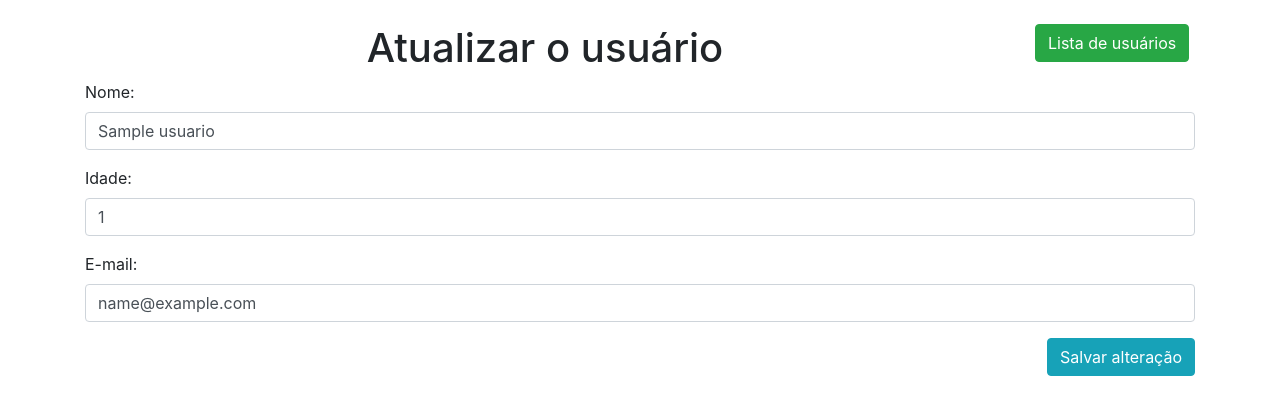
After one commit to ValeriaNiceria/PHP-POO-CRUD, a PHP site: page /edit.php?id=1 in a window 1280 px wide. The commit adds this page. Shown: the top 415 px of the page. Run offline with PHP 8.4, Linux system fonts and the light colour scheme; tables that the repository leaves empty hold one stand-in row (values such as "Sample post").

Commit message:
Editando o usuário

```diff
--- /dev/null
+++ b/edit.php
@@ -0,0 +1,53 @@
+<?php
+
+include_once("class/Crud.php");
+
+$crud = new Crud();
+
+$id = $crud->escape_string($_GET['id']);
+
+$result = $crud->getData("SELECT * FROM usuarios WHERE id = $id");
+
+foreach ($result as $res) {
+	$nome = $res['nome'];
+	$idade = $res['idade'];
+	$email = $res['email'];
+}
+?>
+
+<!DOCTYPE html>
+<html lang="en">
+<head>
+	<meta charset="UTF-8">
+	<title>Atualizar usuário - <?=$nome;?></title>
+	<link rel="stylesheet" href="assets/css/bootstrap.css">
+</head>
+<body class="container mt-4">
+
+	<div class="row">
+		<div class="col-lg-10">
+			<h1 class="text-center">Atualizar o usuário</h1>
+		</div>
+		<div class="col-lg-2">
+			<a href="index.php" class="btn btn-success">Lista de usuários</a>
+		</div>
+	</div>
+
+	<form action="editaction.php" method="POST" class="form">
+		<div class="form-group">
+			<label for="nome">Nome:</label>
+			<input type="text" name="nome" value="<?=$nome;?>" class="form-control">
+		</div>
+		<div class="form-group">
+			<label for="idade">Idade:</label>
+			<input type="text" name="idade" value="<?=$idade;?>" class="form-control">
+		</div>
+		<div class="form-group">
+			<label for="email">E-mail:</label>
+			<input type="text" name="email" value="<?=$email;?>" class="form-control">
+		</div>
+		<input type="hidden" name="id" value="<?=$id;?>">
+		<input type="submit" name="Update" class="btn btn-info float-right" value="Salvar alteração">
+	</form>
+</body>
+</html>
--- a/index.php
+++ b/index.php
@@ -22,7 +22,7 @@ $result = $crud->getData($query);
 			<h1 class="text-center">Lista de usuários</h1>
 		</div>
 		<div class="col-lg-2">
-			<a href="" class="btn btn-success">Adicionar usuário</a><br/>
+			<a href="add.html" class="btn btn-success">Adicionar usuário</a><br/>
 		</div>
 
 	</div>
```
Also changed, not shown: add.html (+4 -4 lines), editaction.php (added, +33 -0 lines).
